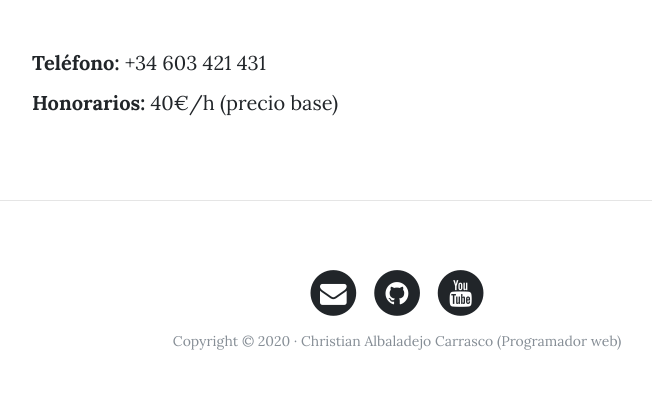
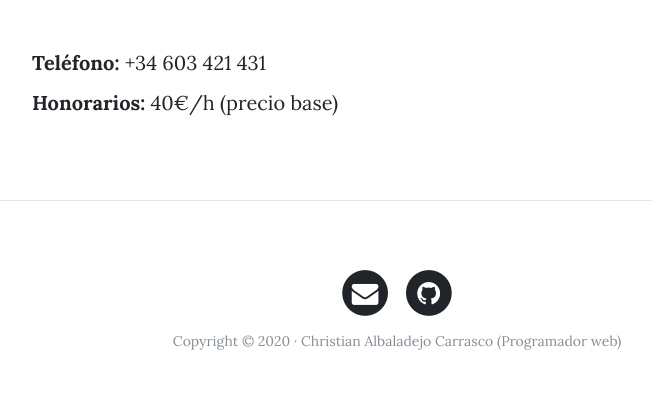
Before and after one commit to ChristianAlbaladejo/Personal-Web, a Django app: page /contact/ in a window 1280 px wide. Shown: the part 654-1071 px from the top of the page, without its empty margins (243-895 px from the left). Run offline with Django 3.2, Linux system fonts and the light colour scheme; some libraries are stand-ins or nearby versions.

Commit message:
first commit

```diff
--- a/core/templates/core/base.html
+++ b/core/templates/core/base.html
@@ -90,14 +90,6 @@
                   </span>
                 </a>
               </li>
-              <li class="list-inline-item">
-                <a href="#">
-                  <span class="fa-stack fa-lg">
-                    <i class="fa fa-circle fa-stack-2x"></i>
-                    <i class="fa fa-youtube fa-stack-1x fa-inverse"></i>
-                  </span>
-                </a>
-              </li>
             </ul>
             <p class="copyright text-muted">Copyright &copy; 2020 · Christian Albaladejo Carrasco (Programador web) </p>
           </div>
```
